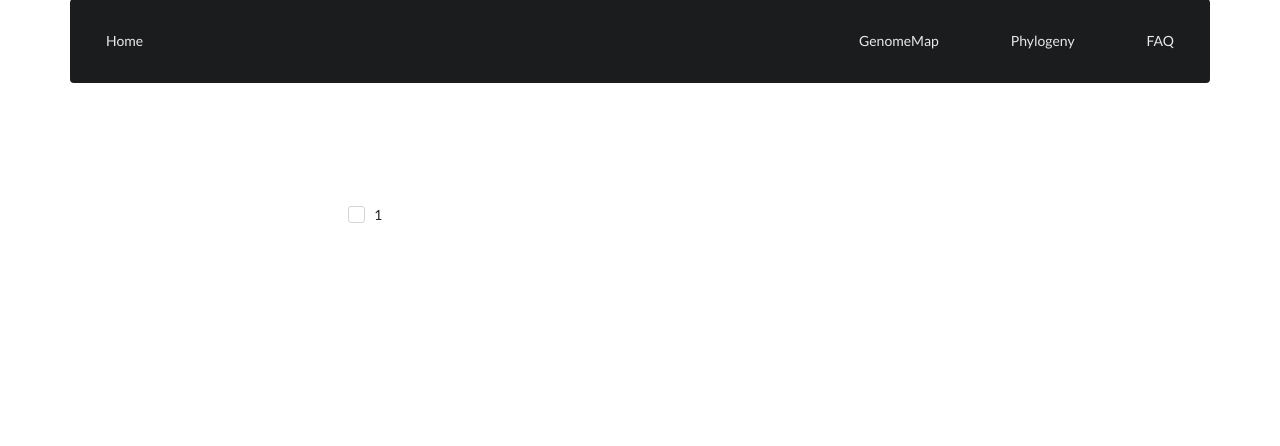
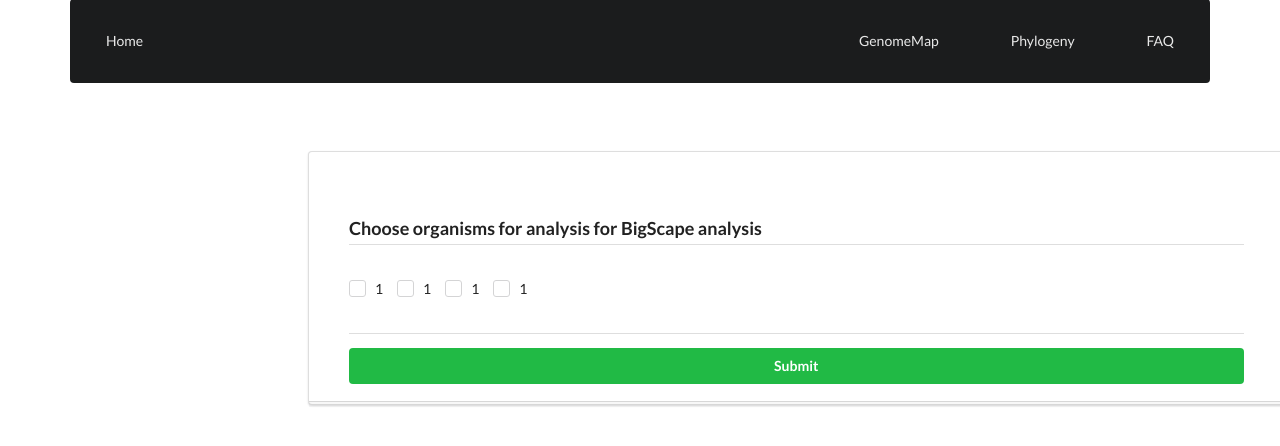
Before and after one commit to poloarol/ENV, a Flask app: template templates/phyloTree.html in a window 1280 px wide. Shown: the part 31-477 px from the top of the page. Run offline with Flask 2, Linux system fonts and the light colour scheme; the template is opened without the code that fills it: values that come from a table or form of the project are taken from there, most other values are stand-ins (such as "Sample title", 1, 10 or a date in 2020); some libraries are stand-ins or nearby versions.

Commit message:
Completed form carousel and form to choose organisms for Bigscape analysis. Started Bigscape integration

```diff
--- a/Forms.py
+++ b/Forms.py
@@ -1,11 +1,11 @@
 """Module creates a form obtaining raw results to be analysed."""
 
-from flask_wtf import Form
+from flask_wtf import FlaskForm
 from wtforms import StringField, IntegerField, SubmitField, RadioField
 from wtforms.validators import DataRequired
 from flask_wtf.file import FileField, FileRequired, FileAllowed
 
-class InfoForm(Form):
+class InfoForm(FlaskForm):
     """ Class defines form fields. """
     email = StringField('Email', validators=[DataRequired("Please enter your email")])
     options = RadioField('Search Option', coerce=int, choices=[(1, 'LocusTag'), (2, 'Gene'), (3, 'ProteinID'), (4, 'Product')], default=4)
@@ -18,6 +18,6 @@
     similarity = IntegerField('% Indentity', default=0.95)
     submit = SubmitField('Submit')
 
-class PhyloForm(Form):
+class PhyloForm(FlaskForm):
     """ Submit form for phylo. """
     submit = SubmitField("Submit")
--- a/Gene.py
+++ b/Gene.py
@@ -9,9 +9,10 @@
 class Gene():
     """Stores all necessary information to recognise a gene."""
 
-    def __init__(self,m_id = 0, organism="N/A", locus_tag="N/A", gene="N/A", start=0, stop=0, codon_start=0, table=0, product="N/A", protein_id="N/A", translation="N/A", strand=0):  # noqa
+    def __init__(self,m_id = 0, acc_num = "N/A", organism="N/A", locus_tag="N/A", gene="N/A", start=0, stop=0, codon_start=0, table=0, product="N/A", protein_id="N/A", translation="N/A", strand=0):  # noqa
         """Attibutes necessary to make a represent a gene class."""
         self.id = m_id
+        self.acc_num = acc_num
         self.orgName = organism
         self.locus_tag = locus_tag
         self.start = start
@@ -46,6 +47,7 @@
             name = self.gene_name
         return {
             "id" : self.id,
+            "accession_number" : self.acc_num,
             "orgName" : self.orgName,
             "start" : self.start,
             "length" : self.stop-self.start,
--- a/ReadFile.py
+++ b/ReadFile.py
@@ -35,10 +35,12 @@
         table: int = 0
         strand: int = 0
         position: int = 1
+        accession_number: str = "N/A"
         Info: NamedTuple = namedtuple('Info', 'locus, gene, protein_id, product, length')
 
         try:
             organism = record.annotations["source"]
+            accession_number = record.id
             for feature in record.features:
                 if "CDS" in feature.type:
                     for value in feature.qualifiers:
@@ -59,8 +61,8 @@
                     strand = feature.strand
                     start = feature.location.start.position
                     stop = feature.location.end.position
-                    gene: Gene = Gene(position, organism,locus_tag, gen, start, stop, codon_start, \
-                                table, product, protein_id, translation, strand)
+                    gene: Gene = Gene(position, accession_number, organism, locus_tag, gen, start, stop, codon_start, \
+                                                table, product, protein_id, translation, strand)
                     key: NamedTuple = Info(locus=locus_tag, gene=gen, protein_id=protein_id, \
                             product=product, length=stop-start)
                     self.GENOME.add(key, gene)
--- a/routes.py
+++ b/routes.py
@@ -95,17 +95,15 @@
     return render_template("diagram.html", gene = pathway, number = job_number)
 
 
-@app.route("/Phylogeny", methods=["GET", "POST"])
-def phylo():
-    """Create a phylogenetic tree based on inputed data."""
-    ## fasta_file = fasta()
-    return render_template("phylo.html")
-
-@app.route("/Phylogeny/<job_number>")
+@app.route("/Phylogeny/<job_number>", methods = ["GET", "POST"])
 def phyloTree(job_number):
     """Retrieve information from DB and produces form with orgnisms name."""
     pathway = retrieve_info(job_number)
-    return render_template("phyloTree.html", gene = pathway)
+    form = PhyloForm()
+    if request.method == "POST":
+        print(request.form.getlist("gene"))
+        return render_template("phyloTree.html", gene = pathway, form = form, number = job_number)
+    return render_template("phyloTree.html", gene = pathway, form = form, number = job_number)
 
 @app.route("/error-404")
 def page_not_found():
--- a/static/css/master.css
+++ b/static/css/master.css
@@ -6,11 +6,19 @@
   position: relative;
 }
 
+.ui.grid{
+  min-width: 100%;
+}
+
 .ui.menu{
   height: 6em;
   margin: 5em;
   position: relative;
   top: 30px !important;
+}
+
+.ui.form.stacked.segment{
+  width: 80em !important;
 }
 
 .item{
@@ -37,6 +45,7 @@
   padding: 40px;
 }
 
+
 .side{
   clear: both;
 }
--- a/templates/layout.html
+++ b/templates/layout.html
@@ -19,7 +19,7 @@
         <a href="{{url_for('index')}}" class="item">Home</a>
         <div class="right menu">
           <a href="{{url_for('mapping')}}" class="item">GenomeMap</a>
-          <a href="{{url_for('phylo')}}" class="item">Phylogeny</a>
+          <a href="" class="item">Phylogeny</a>
           <a href="#" class="item">FAQ</a>
         </div>
       </div>
--- a/templates/phylo.html
+++ /dev/null
@@ -1,6 +0,0 @@
-{% extends 'layout.html' %}
-
-{% block content %}
-
-
-{% endblock %}
--- a/templates/phyloTree.html
+++ b/templates/phyloTree.html
@@ -2,17 +2,56 @@
 
 {% block content %}
 <div class="ui grid">
-        <div class="fourteen wide column">
-            <form action="" class="ui form">
-                {% for genes in pathway %}
-                    {% for gene in genes %}
-                    <div class="ui checkbox">
-                        <input type="checkbox" tabindex="0" class="hidden">
-                        <label>{{1}}</label>
+    <div class="fourteen wide content">
+        <div class="ui grid">
+            <div class="fourteen wide column">
+                <form class="ui form stacked segment" action="{{url_for('phyloTree', job_number = number)}}", method="POST">
+                    {{ form.hidden_tag() }}
+                <h3 class="ui dividing header">Choose organisms for analysis for BigScape analysis</h3>
+                <br>
+                {% for i in range(0, gene|length, 4) %}
+                <div class="inline fields">
+                    <div class="field">
+                        {% if gene[i] is defined %}
+                        <div class="ui checkbox">
+                            <input type="checkbox" name="gene" value={{ gene[i][0].accession_number}}>
+                            <label>{{ gene[i][0].accession_number}}</label>
+                        </div>
+                        {% endif %}
                     </div>
-                    {% endfor %}
+                    <div class="field">
+                        {% if gene[i+1] is defined  %}
+                        <div class="ui checkbox">
+                            <input type="checkbox" name="gene" value={{ gene[i+1][0].accession_number }}>
+                            <label>{{ gene[i+1][0].accession_number }}</label>
+                        </div>
+                        {% endif %}
+                    </div>
+                    <div class="field">
+                        {% if gene[i+2] is defined  %}
+                        <div class="ui checkbox">
+                            <input type="checkbox" name="gene" value={{ gene[i+2][0].accession_number }}>
+                            <label>{{ gene[i+2][0].accession_number }}</label>
+                        </div>
+                        {% endif %}
+                    </div>
+                    <div class="field">
+                        {% if gene[i+3] is defined  %}
+                        <div class="ui checkbox">
+                            <input type="checkbox" name="gene" value={{ gene[i+3][0].accession_number }}>
+                            <label>{{ gene[i+3][0].accession_number }}</label>
+                        </div>
+                        {% endif %}
+                    </div>
+                </div>
                 {% endfor %}
+                <br>
+                <div>
+                    <h3 class="ui dividing header"></h3>
+                    <button class=" fluid ui positive button" value="submit">Submit</button>
+                </div>
             </form>
         </div>
     </div>
+</div>
 {% endblock %}
```
Also changed, not shown: static/css/plot.css (+27 -12 lines), static/scripts/PlotGenome.js (+3 -24 lines), templates/diagram.html (+6 -8 lines), DataBase/GenomeMap.db.
